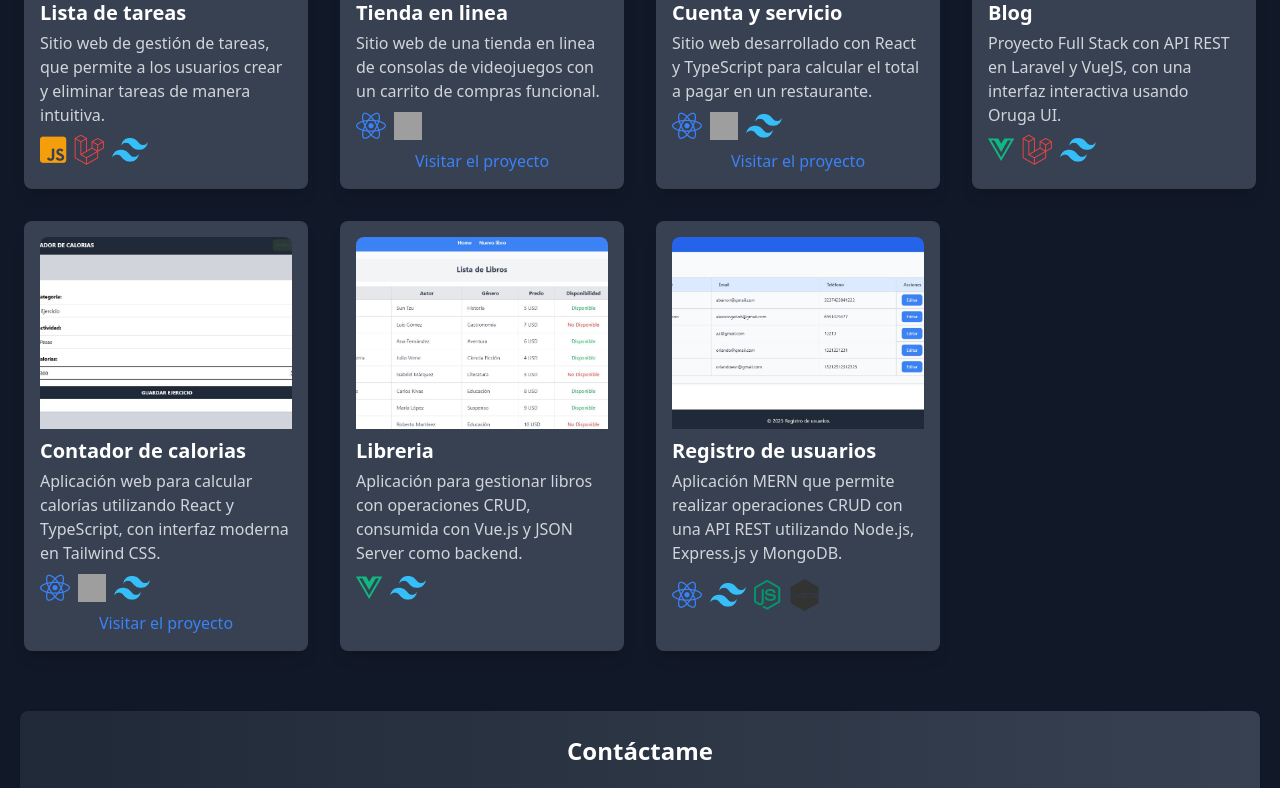
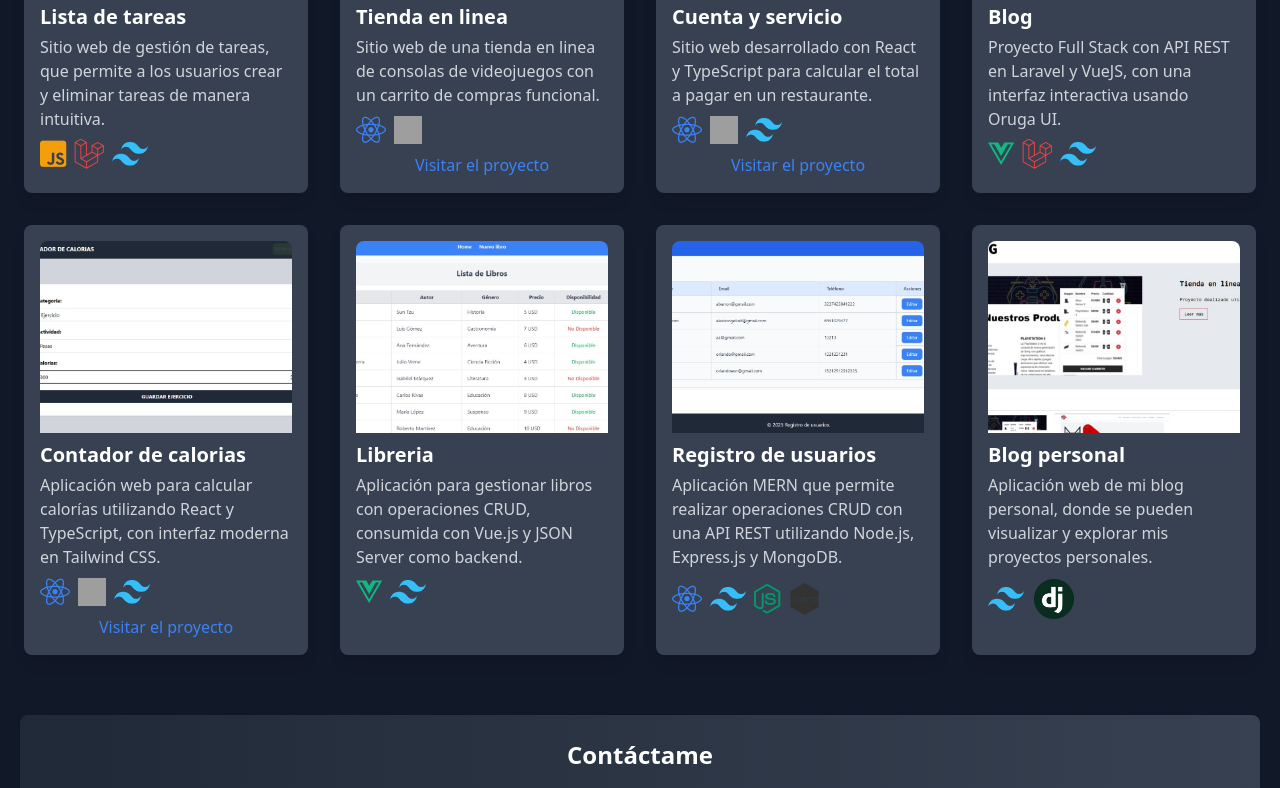
Before and after one commit to Alexis-Barron/Portafolio, a plain HTML site: page index.html in a window 1280 px wide. Shown: the part 2115-2903 px from the top of the page. Drawn offline with nearby package versions, Linux system fonts and the light colour scheme; grey boxes are pictures that could not be loaded.

Commit message:
project django

```diff
--- a/index.html
+++ b/index.html
@@ -101,8 +101,9 @@
             <i class="fab fa-laravel text-6xl text-pink-600"></i>
         </div>
         <div class="text-center transform transition duration-300 hover:scale-110 hover:shadow-lg hover:-translate-y-2" data-aos="fade-up" data-aos-delay="800">
-            <i class="fab fa-github text-6xl text-gray-700"></i>
+            <img src="img/png-clipart-django-web-development-web-framework-python-software-framework-django-text-trademark-thumbnail-removebg-preview.png" alt="Django" class="w-15 h-16 mx-auto" title="Django">
         </div>
+
         <div class="text-center transform transition duration-300 hover:scale-110 hover:shadow-lg hover:-translate-y-2" data-aos="fade-up" data-aos-delay="900">
             <i class="fab fa-git-alt text-6xl text-orange-500"></i>
         </div>
@@ -118,7 +119,7 @@
         </div>
 
         <div class="text-center transform transition duration-300 hover:scale-110 hover:shadow-lg hover:-translate-y-2" data-aos="fade-up" data-aos-delay="1300">
-            <img src="https://www.vectorlogo.zone/logos/typescriptlang/typescriptlang-icon.svg" alt="TypeScript" class="w-12 h-13 mx-auto" title="TypeScript">
+            <img src="https://www.vectorlogo.zone/logos/typescriptlang/typescriptlang-icon.svg" alt="TypeScript" class="w-13 h-14 mx-auto" title="TypeScript">
         </div>
         <div class="text-center transform transition duration-300 hover:scale-110 hover:shadow-lg hover:-translate-y-2" data-aos="fade-up" data-aos-delay="1400">
             <i class="fab fa-vuejs text-6xl text-green-500 "></i>
@@ -135,7 +136,6 @@
         <div class="text-center transform transition duration-300 hover:scale-110 hover:shadow-lg hover:-translate-y-2" data-aos="fade-up" data-aos-delay="1800">
             <img src="img/expressjs.png" alt="Express.js" class="w-16 h-15 mx-auto" title="Express.js">
         </div>
-
     </div>
 </div>
 
@@ -268,6 +268,15 @@
             <img src="img/expressjs.png" alt="Express.js" class="w22 h-11" title="Express.js">
         </div>
     </div>
+    <div class="bg-gray-700 rounded-lg shadow-lg p-4 transition-transform duration-300 ease-in-out transform hover:scale-110 hover:opacity-100 hover:-translate-y-2" data-aos="fade-up" data-aos-delay="700">
+        <img src="img/miblogpersonal.jpg" class="rounded-t-lg w-full h-48 object-cover">
+        <h3 class="text-xl font-bold text-white mt-2">Blog personal</h3>
+        <p class="text-gray-300 mt-1">Aplicación web de mi blog personal, donde se pueden visualizar y explorar mis proyectos personales.</p>
+        <div class="flex space-x-2 content-center items-center mt-2">
+            <img src="img/tailwind2.png" alt="Tailwind CSS" class="w-9 h-6" title="Tailwind CSS">
+            <img src="img/png-clipart-django-web-development-web-framework-python-software-framework-django-text-trademark-thumbnail-removebg-preview.png" alt="Express.js" class="w22 h-11" title="Express.js">
+        </div>
+    </div>
 </div>
 </section>
 
```
Also changed, not shown: img/miblogpersonal.jpg (added), img/png-clipart-django-web-development-web-framework-python-software-framework-django-text-trademark-thumbnail-removebg-preview.png (added), 5 other files.
